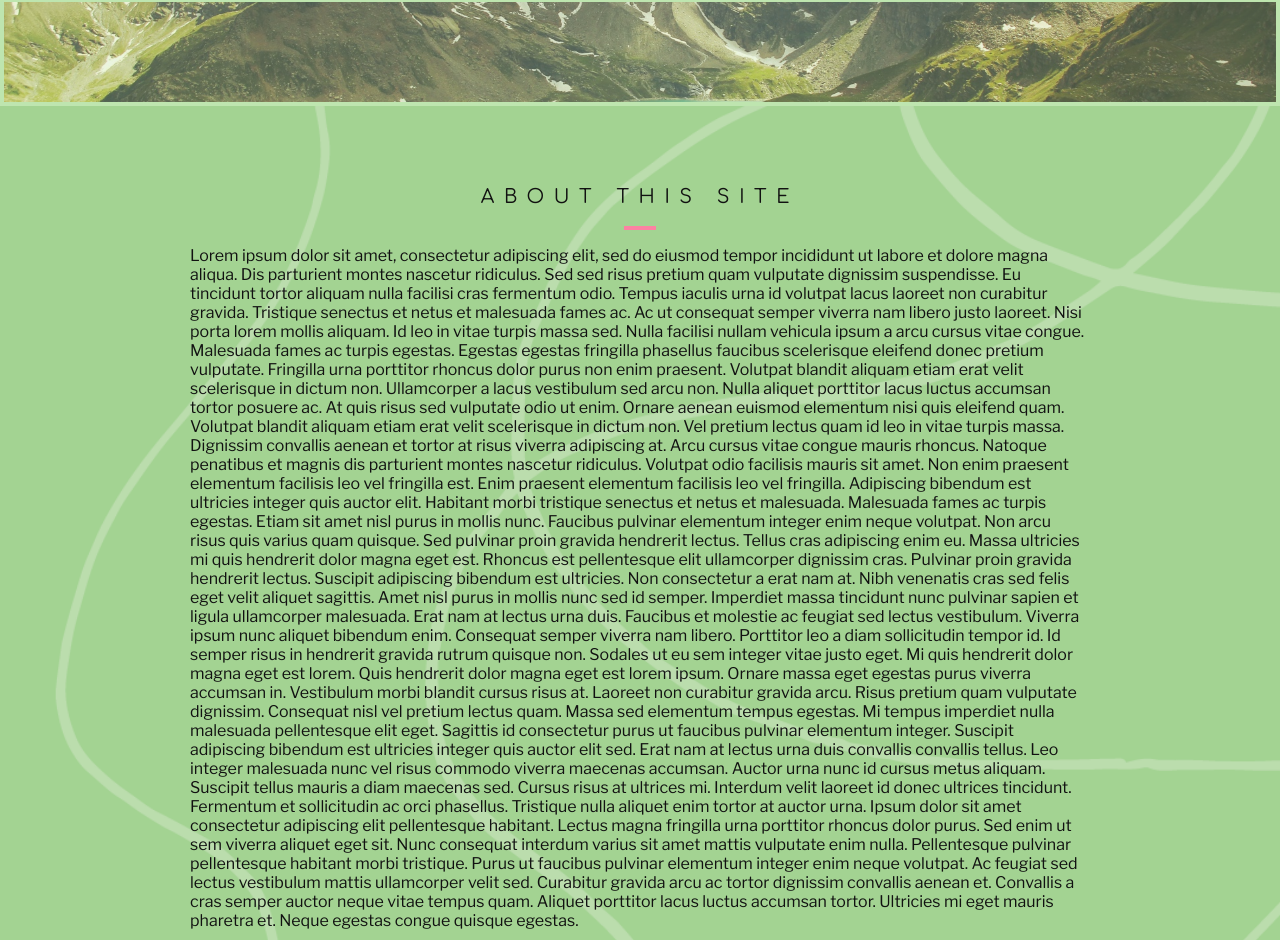
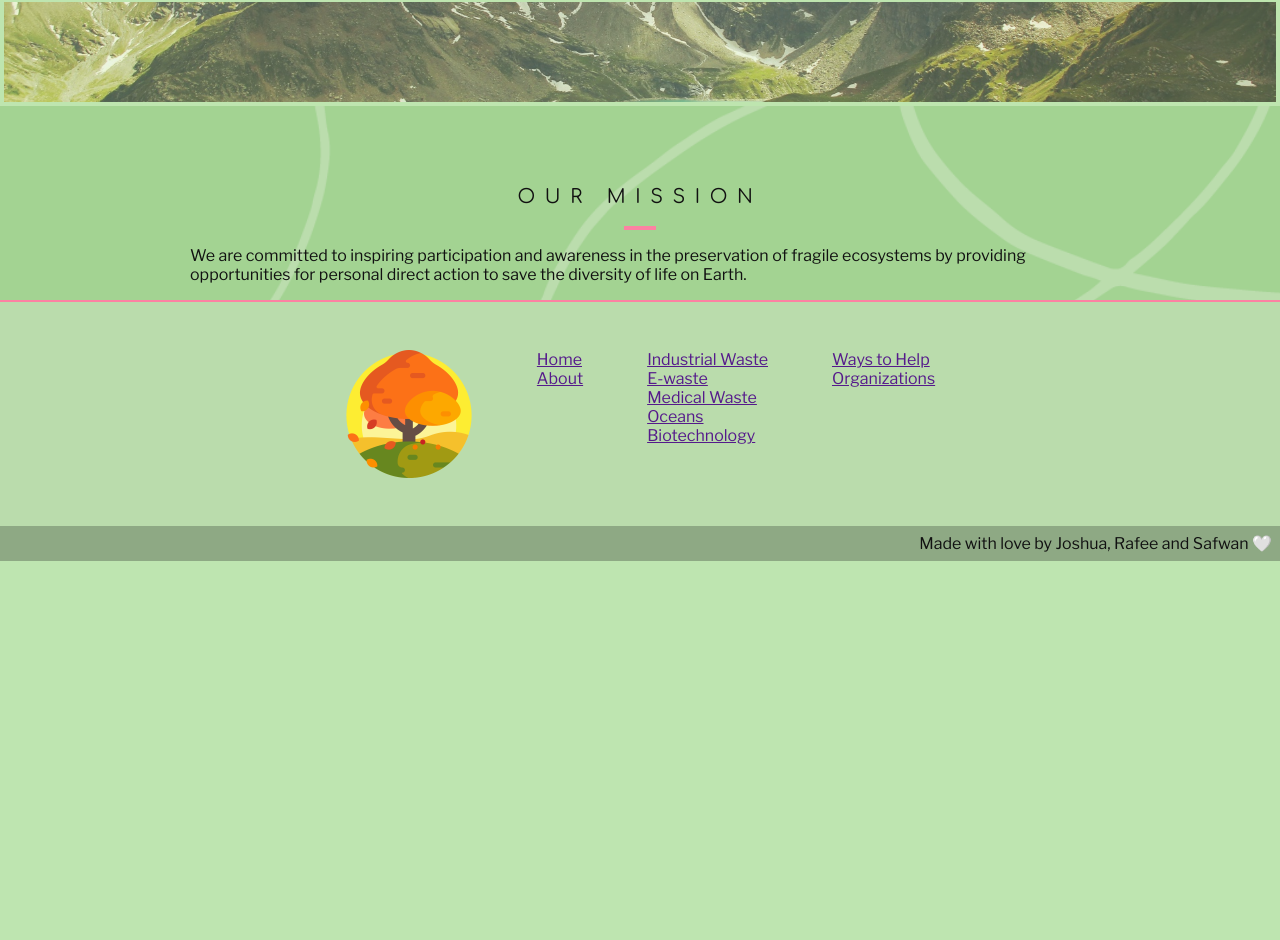
Before and after one commit to RafeeSamith/expressions-2022-website, a plain HTML site: page index.html in a window 1280 px wide. Shown: the part 802-1742 px from the top of the page. After the commit the page ends 1363 px from the top, so only its background shows below. Drawn offline with nearby package versions, Linux system fonts and the light colour scheme.

Commit message:
Added border to footer and changed text on front page

```diff
--- a/css/styles.css
+++ b/css/styles.css
@@ -74,6 +74,7 @@ h2 {
 
 footer {
     background-color: #badcac;
+    border-top: 2px solid #fc82a2;
 }
 
 .section-footer-center {
--- a/index.html
+++ b/index.html
@@ -51,19 +51,11 @@
 
         <section class="section-about section-content">
             <div class="div-title">
-                <h2 class="h2-about">ABOUT THIS SITE</h2>
+                <h2 class="h2-about">OUR MISSION</h2>
                 <div class="title-line"></div>
             </div>
             <section class="section-inner_content">
-                <span>Lorem ipsum dolor sit amet, consectetur adipiscing elit, sed do eiusmod tempor incididunt ut labore et dolore magna aliqua. Dis parturient montes nascetur ridiculus. Sed sed risus pretium quam vulputate dignissim suspendisse. Eu tincidunt tortor aliquam nulla facilisi cras fermentum odio. Tempus iaculis urna id volutpat lacus laoreet non curabitur gravida. Tristique senectus et netus et malesuada fames ac. Ac ut consequat semper viverra nam libero justo laoreet. Nisi porta lorem mollis aliquam. Id leo in vitae turpis massa sed. Nulla facilisi nullam vehicula ipsum a arcu cursus vitae congue. Malesuada fames ac turpis egestas. Egestas egestas fringilla phasellus faucibus scelerisque eleifend donec pretium vulputate. Fringilla urna porttitor rhoncus dolor purus non enim praesent. Volutpat blandit aliquam etiam erat velit scelerisque in dictum non. Ullamcorper a lacus vestibulum sed arcu non. Nulla aliquet porttitor lacus luctus accumsan tortor posuere ac. At quis risus sed vulputate odio ut enim.
-
-                    Ornare aenean euismod elementum nisi quis eleifend quam. Volutpat blandit aliquam etiam erat velit scelerisque in dictum non. Vel pretium lectus quam id leo in vitae turpis massa. Dignissim convallis aenean et tortor at risus viverra adipiscing at. Arcu cursus vitae congue mauris rhoncus. Natoque penatibus et magnis dis parturient montes nascetur ridiculus. Volutpat odio facilisis mauris sit amet. Non enim praesent elementum facilisis leo vel fringilla est. Enim praesent elementum facilisis leo vel fringilla. Adipiscing bibendum est ultricies integer quis auctor elit. Habitant morbi tristique senectus et netus et malesuada. Malesuada fames ac turpis egestas. Etiam sit amet nisl purus in mollis nunc. Faucibus pulvinar elementum integer enim neque volutpat.
-
-                    Non arcu risus quis varius quam quisque. Sed pulvinar proin gravida hendrerit lectus. Tellus cras adipiscing enim eu. Massa ultricies mi quis hendrerit dolor magna eget est. Rhoncus est pellentesque elit ullamcorper dignissim cras. Pulvinar proin gravida hendrerit lectus. Suscipit adipiscing bibendum est ultricies. Non consectetur a erat nam at. Nibh venenatis cras sed felis eget velit aliquet sagittis. Amet nisl purus in mollis nunc sed id semper. Imperdiet massa tincidunt nunc pulvinar sapien et ligula ullamcorper malesuada. Erat nam at lectus urna duis. Faucibus et molestie ac feugiat sed lectus vestibulum. Viverra ipsum nunc aliquet bibendum enim. Consequat semper viverra nam libero. Porttitor leo a diam sollicitudin tempor id. Id semper risus in hendrerit gravida rutrum quisque non. Sodales ut eu sem integer vitae justo eget. Mi quis hendrerit dolor magna eget est lorem. Quis hendrerit dolor magna eget est lorem ipsum.
-
-                    Ornare massa eget egestas purus viverra accumsan in. Vestibulum morbi blandit cursus risus at. Laoreet non curabitur gravida arcu. Risus pretium quam vulputate dignissim. Consequat nisl vel pretium lectus quam. Massa sed elementum tempus egestas. Mi tempus imperdiet nulla malesuada pellentesque elit eget. Sagittis id consectetur purus ut faucibus pulvinar elementum integer. Suscipit adipiscing bibendum est ultricies integer quis auctor elit sed. Erat nam at lectus urna duis convallis convallis tellus.
-
-                    Leo integer malesuada nunc vel risus commodo viverra maecenas accumsan. Auctor urna nunc id cursus metus aliquam. Suscipit tellus mauris a diam maecenas sed. Cursus risus at ultrices mi. Interdum velit laoreet id donec ultrices tincidunt. Fermentum et sollicitudin ac orci phasellus. Tristique nulla aliquet enim tortor at auctor urna. Ipsum dolor sit amet consectetur adipiscing elit pellentesque habitant. Lectus magna fringilla urna porttitor rhoncus dolor purus. Sed enim ut sem viverra aliquet eget sit. Nunc consequat interdum varius sit amet mattis vulputate enim nulla. Pellentesque pulvinar pellentesque habitant morbi tristique. Purus ut faucibus pulvinar elementum integer enim neque volutpat. Ac feugiat sed lectus vestibulum mattis ullamcorper velit sed. Curabitur gravida arcu ac tortor dignissim convallis aenean et. Convallis a cras semper auctor neque vitae tempus quam. Aliquet porttitor lacus luctus accumsan tortor. Ultricies mi eget mauris pharetra et. Neque egestas congue quisque egestas.</span>
+                <span>We are committed to inspiring participation and awareness in the preservation of fragile ecosystems by providing opportunities for personal direct action to save the diversity of life on Earth. </span>
             </section>
         </section>
 
```
